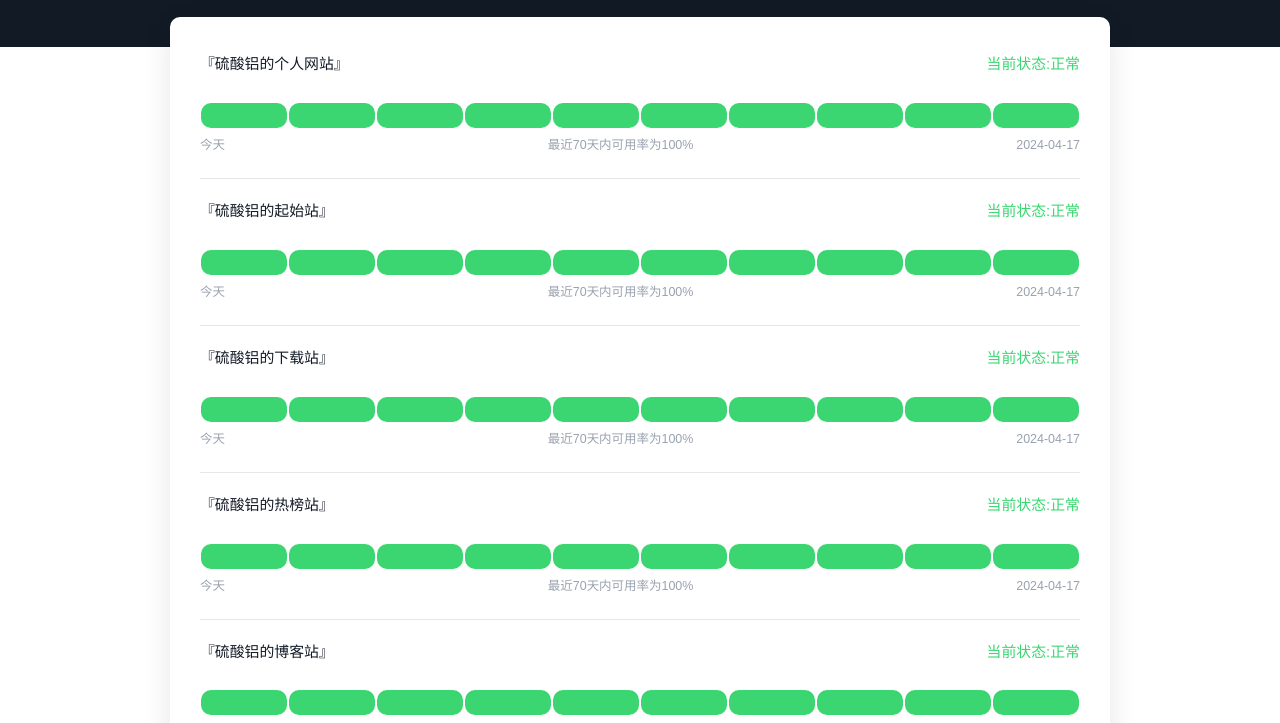
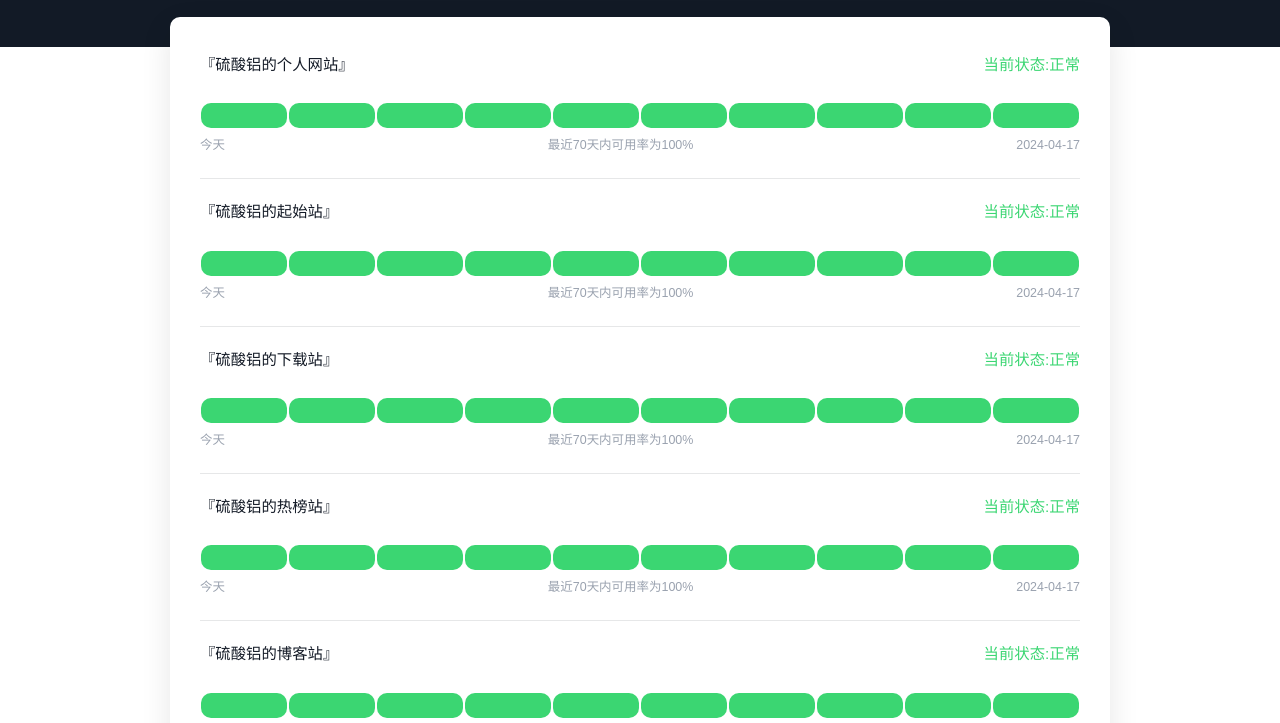
Before and after one commit to Al2SO43/monitor, a plain HTML site: page index.html in a window 1280 px wide. Shown: the part 77-800 px from the top of the page. Drawn offline with Linux system fonts and the light colour scheme.

Commit message:
Add files via upload

```diff
--- a/css.css
+++ b/css.css
@@ -65,14 +65,14 @@ a {
 }
 
 #uptime .site .meta .name {
-    font-size: 0.93rem;
+    font-size: 0.96rem;
     margin-bottom: 1rem;
 }
 
 #uptime .site .meta .status {
-    font-size:0.93rem;
+    font-size:0.96rem;
     margin-left: auto;
-    padding-left: 20px;
+    padding-left: 0;
 }
 
 #uptime .site .meta .status.ok {
```
